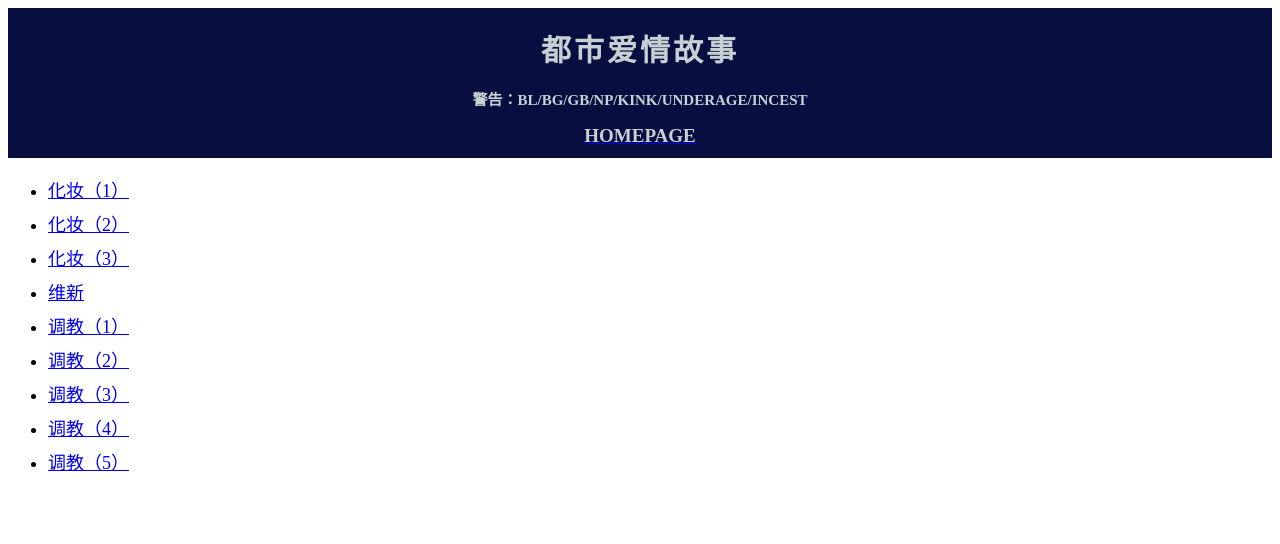
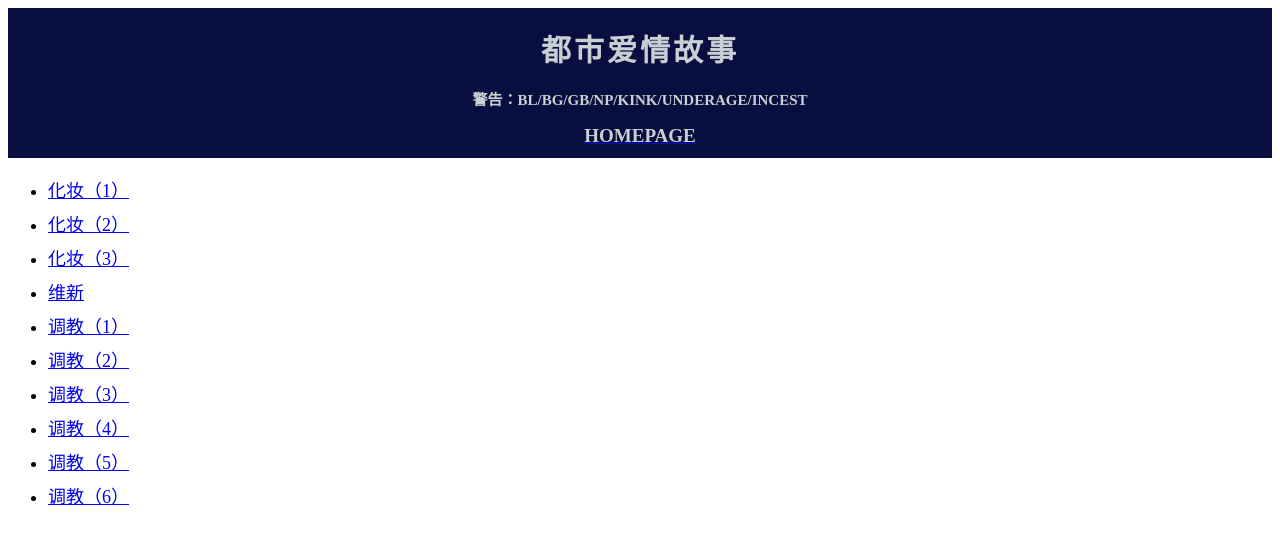
Before and after one commit to materia-prima/xianpa, a plain HTML site: page index.html in a window 1280 px wide. Drawn offline with Linux system fonts and the light colour scheme.

Commit message:
Update index.html

```diff
--- a/index.html
+++ b/index.html
@@ -87,7 +87,7 @@ HOMEPAGE
  <li> <a href="https://materia-prima.github.io/xianpa/07.html">调教（3）</a> </li>
  <li> <a href="https://materia-prima.github.io/xianpa/08.html">调教（4）</a> </li>
  <li> <a href="https://materia-prima.github.io/xianpa/09.html">调教（5）</a> </li>
-
+ <li> <a href="https://materia-prima.github.io/xianpa/10.html">调教（6）</a> </li>
 </ul>
 </div>
 
```
